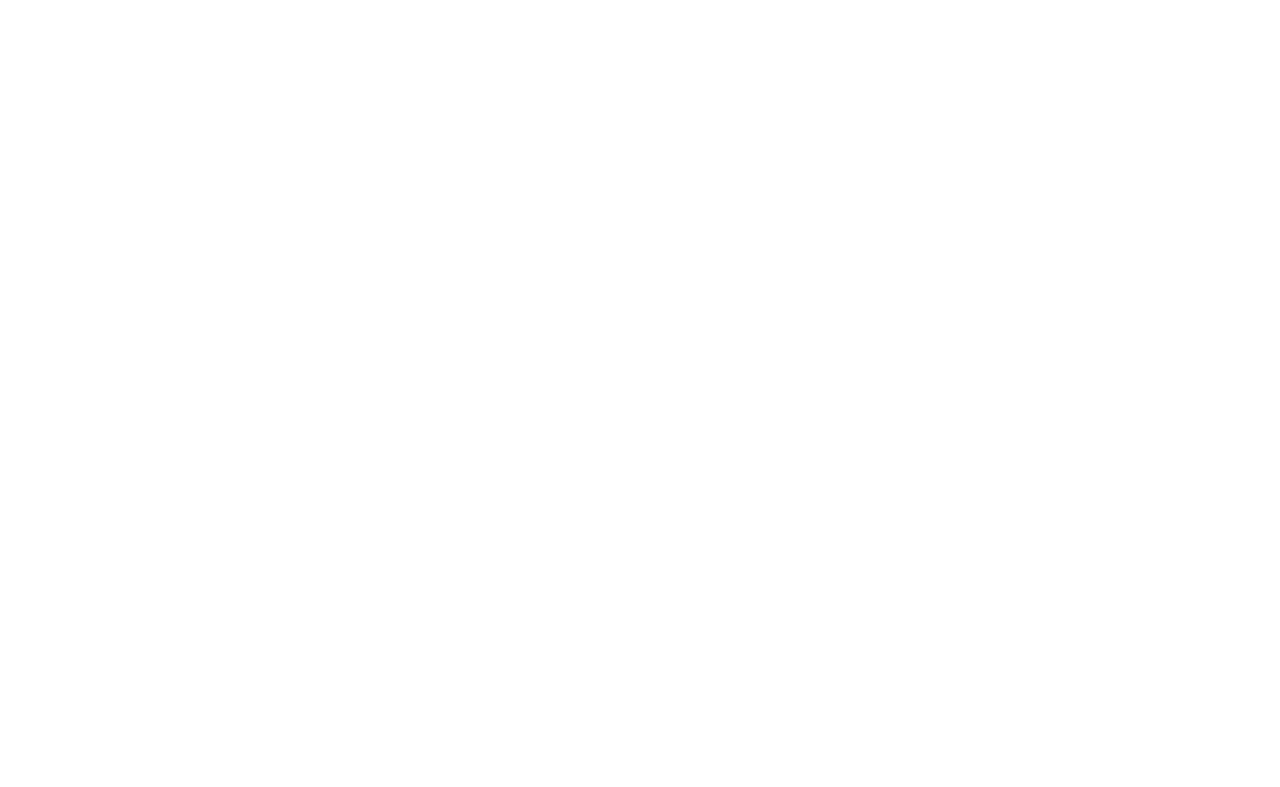
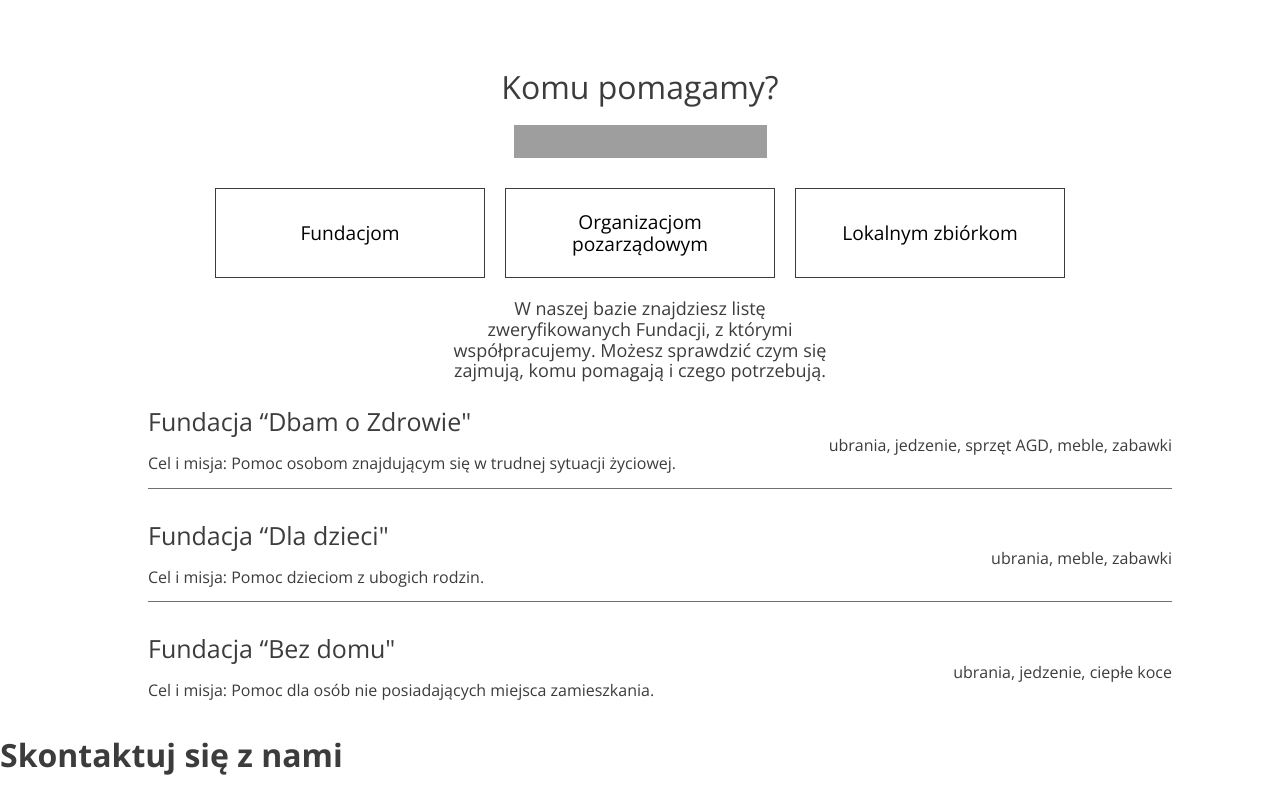
Before and after one commit to mfulczyk/Page-1, a React (Create React App) app in the folder portfolio-page/: page /whoWorks in a window 1280 px wide. Shown: the part 2373-3160 px from the top of the page. Before the commit the page ends 2371 px from the top, so only its background shows below. Built offline with nearby package versions, Linux system fonts and the light colour scheme; grey boxes are pictures that could not be loaded.

Commit message:
update 7// sekcja fundacji plus poczatek forma

```diff
--- /dev/null
+++ b/portfolio-page/src/components/finalForm/FinalForm.js
@@ -0,0 +1,10 @@
+import React from "react";
+
+const FinalForm = () => {
+  return <section>
+      <div className="photo--holder"></div>
+      <form action=""><h1>Skontaktuj się z nami</h1></form>
+  </section>;
+};
+
+export default FinalForm;
--- a/portfolio-page/src/components/header/Header.js
+++ b/portfolio-page/src/components/header/Header.js
@@ -1,36 +1,37 @@
 import React from "react";
-import { BrowserRouter as Router, Link } from "react-router-dom";
+import { BrowserRouter as Router } from "react-router-dom";
+import { Link } from "react-scroll";
 import "../header/Header.scss";
 
 function Header() {
   return (
-    <header>
+    <header className="header-section">
       <nav>
         <ul className="header--nav primary">
           <li>
-            <Link to="/logScreen">Zaloguj</Link>
+            <Link to="logScreen">Zaloguj</Link>
           </li>
           <li>
-            <Link to="/SignScreen">Załóż konto</Link>
+            <Link to="SignScreen">Załóż konto</Link>
           </li>
         </ul>
       </nav>
       <nav>
         <ul className="header--nav secondary">
           <li>
-            <Link to="/start">Start</Link>
+            <Link to="start">Start</Link>
           </li>
           <li>
-            <Link to="/howItWorks">O co chodzi?</Link>
+            <Link to="howItWorks">O co chodzi?</Link>
           </li>
           <li>
-            <Link to="/about">O nas</Link>
+            <Link to="about">O nas</Link>
           </li>
           <li>
-            <Link to="/whoWorks">Fundacje i organizacje</Link>
+            <Link to="whoWorks">Fundacje i organizacje</Link>
           </li>
           <li>
-            <Link to="/contact">Kontakt</Link>
+            <Link to="contact">Kontakt</Link>
           </li>
         </ul>
       </nav>
--- a/portfolio-page/src/components/home/Home.js
+++ b/portfolio-page/src/components/home/Home.js
@@ -14,6 +14,7 @@
 import SignScreen from "../signScreen/SignScreen";
 import LogScreen from "../logScreen/LogScreen";
 import Header from "../header/Header";
+import FinalForm from "../finalForm/FinalForm";
 
 const Home = () => {
   return (
@@ -23,6 +24,8 @@
         <Start />
         <HowItWorks />
         <About />
+        <WhoWorks />
+        <FinalForm />
         <Route path="/start" component={Start} />
         <Route path="/howItWorks" component={HowItWorks} />
         <Route path="/about" component={About} />
--- a/portfolio-page/src/components/howItWorks/howItWorks.scss
+++ b/portfolio-page/src/components/howItWorks/howItWorks.scss
@@ -21,6 +21,7 @@
   align-items: center;
   background: $super-light-gray 0% 0% no-repeat padding-box;
   padding: 40px 0 40px 0;
+  width: 100%;
 }
 
 .icon--holder {
--- a/portfolio-page/src/components/whoWorks/WhoWorks.js
+++ b/portfolio-page/src/components/whoWorks/WhoWorks.js
@@ -1,11 +1,115 @@
-import React from 'react'
+import React, { useState } from "react";
+import "./whoworks.scss";
 
 const WhoWorks = () => {
+  const foundationsInfo = [
+    {
+      name: `Fundacja “Dbam o Zdrowie"`,
+      mission:
+        "Cel i misja: Pomoc osobom znajdującym się w trudnej sytuacji życiowej.",
+      what: "ubrania, jedzenie, sprzęt AGD, meble, zabawki",
+    },
+    {
+      name: `Fundacja “Dla dzieci"`,
+      mission: "Cel i misja: Pomoc dzieciom z ubogich rodzin.",
+      what: "ubrania, meble, zabawki",
+    },
+    {
+      name: `Fundacja “Bez domu"`,
+      mission:
+        "Cel i misja: Pomoc dla osób nie posiadających miejsca zamieszkania.",
+      what: "ubrania, jedzenie, ciepłe koce",
+    },
+  ];
+
+  const organizationInfo = [
+    {
+      name: `Organizacja "Lorem Ipsum 1"`,
+      mission: "Quis varius quam quisque id diam vel quam elementum pulvinar.",
+      what: "Egestas, sed, tempus",
+    },
+    {
+      name: `Organizacja "Lorem Ipsum 2"`,
+      mission:
+        "Hendrerit gravida rutrum quisque non tellus orci ac auctor augue.",
+      what: "Ut, aliquam, purus, sit, amet",
+    },
+    {
+      name: `Organizacja "Lorem Ipsum 3"`,
+      mission: "Scelerisque in dictum non consectetur a erat nam.",
+      what: "Mi, quis, hendrerit, dolor",
+    },
+  ];
+
+  const localInfo = [
+    {
+      name: `Zbiórka “Lorem Ipsum 1”`,
+      mission: "Quis varius quam quisque id diam vel quam elementum pulvinar.",
+      what: "Egestas, sed, tempus",
+    },
+    {
+      name: `Zbiórka “Lorem Ipsum 2”`,
+      mission:
+        "Hendrerit gravida rutrum quisque non tellus orci ac auctor augue.",
+      what: "Ut, aliquam, purus, sit, amet",
+    },
+    {
+      name: `Zbiórka “Lorem Ipsum 3”"`,
+      mission: "Scelerisque in dictum non consectetur a erat nam.",
+      what: "Mi, quis, hendrerit, dolor",
+    },
+  ];
+
+  const [display, setDisplay] = useState(foundationsInfo);
+
+  const changeDisplay = (event) => {
+    if (event.target.innerText === "Fundacjom") {
+      setDisplay(foundationsInfo);
+    }
+    if (event.target.innerText === "Organizacjom pozarządowym") {
+      setDisplay(organizationInfo);
+    }
+    if (event.target.innerText === "Lokalnym zbiórkom") {
+      setDisplay(localInfo);
+    }
+  };
+
   return (
-    <div>
+    <section className="whoworks--section">
+      <h1 className="whoworks--header start--header">Komu pomagamy?</h1>
+      <div className="decoration"></div>
+      <div className="whoworks-holder button--holder">
+        <button onClick={changeDisplay} className="btn whoworks-btn">
+          Fundacjom
+        </button>
+        <button
+          onClick={changeDisplay}
+          id="button1"
+          className="btn whoworks-btn"
+        >
+          Organizacjom pozarządowym
+        </button>
+        <button onClick={changeDisplay} className="btn whoworks-btn">
+          Lokalnym zbiórkom
+        </button>
+      </div>
+      <span className="whoworks-text start--text">
+        W naszej bazie znajdziesz listę zweryfikowanych Fundacji, z którymi
+        współpracujemy. Możesz sprawdzić czym się zajmują, komu pomagają i czego
+        potrzebują.
+      </span>
+      <div className="ul--holder">
+        {display.map((el, index) => (
+          <ul className="whoWorks--ul" key={index}>
+            <li className="whoworks--name">{el.name}</li>
+            <li className="whoworks--what">{el.what}</li>
+            <li className="whoworks--mission">{el.mission}</li>
+            <div className="gray--line"></div>
+          </ul>
+        ))}
+      </div>
+    </section>
+  );
+};
 
-    </div>
-  )
-}
-
-export default WhoWorks
+export default WhoWorks;
--- /dev/null
+++ b/portfolio-page/src/components/whoWorks/whoworks.scss
@@ -0,0 +1,63 @@
+@import "../../scss/settings/colors";
+
+.whoworks--section {
+  display: flex;
+  flex-direction: column;
+  justify-content: center;
+  align-self: center;
+}
+
+.whoworks--header {
+  align-self: center;
+  margin-top: 2.2em;
+}
+
+.whoworks-holder {
+  display: flex;
+  justify-content: center;
+  align-self: center;
+}
+
+.whoworks-btn {
+  height: 90px;
+}
+
+.whoworks-text {
+  margin: 10px 35% 10px 35%;
+}
+
+.gray--line {
+  margin-top: 15px;
+  display: block;
+  background-color: $different-gray;
+  height: 1px;
+  width: 100%;
+}
+
+ul:last-child {
+  .gray--line {
+    display: none;
+  }
+}
+
+.ul--holder {
+  display: flex;
+  flex-direction: column;
+  align-items: center;
+}
+.whoWorks--ul {
+  width: 80%;
+  list-style: none;
+  display: flex;
+  flex-direction: column;
+  transition: 3s;
+}
+
+.whoworks--name {
+  font-size: 25px;
+  font-weight: 300;
+}
+
+.whoworks--what {
+  align-self: flex-end;
+}
```
Also changed, not shown: portfolio-page/src/components/finalForm/finalForm.scss (added).
